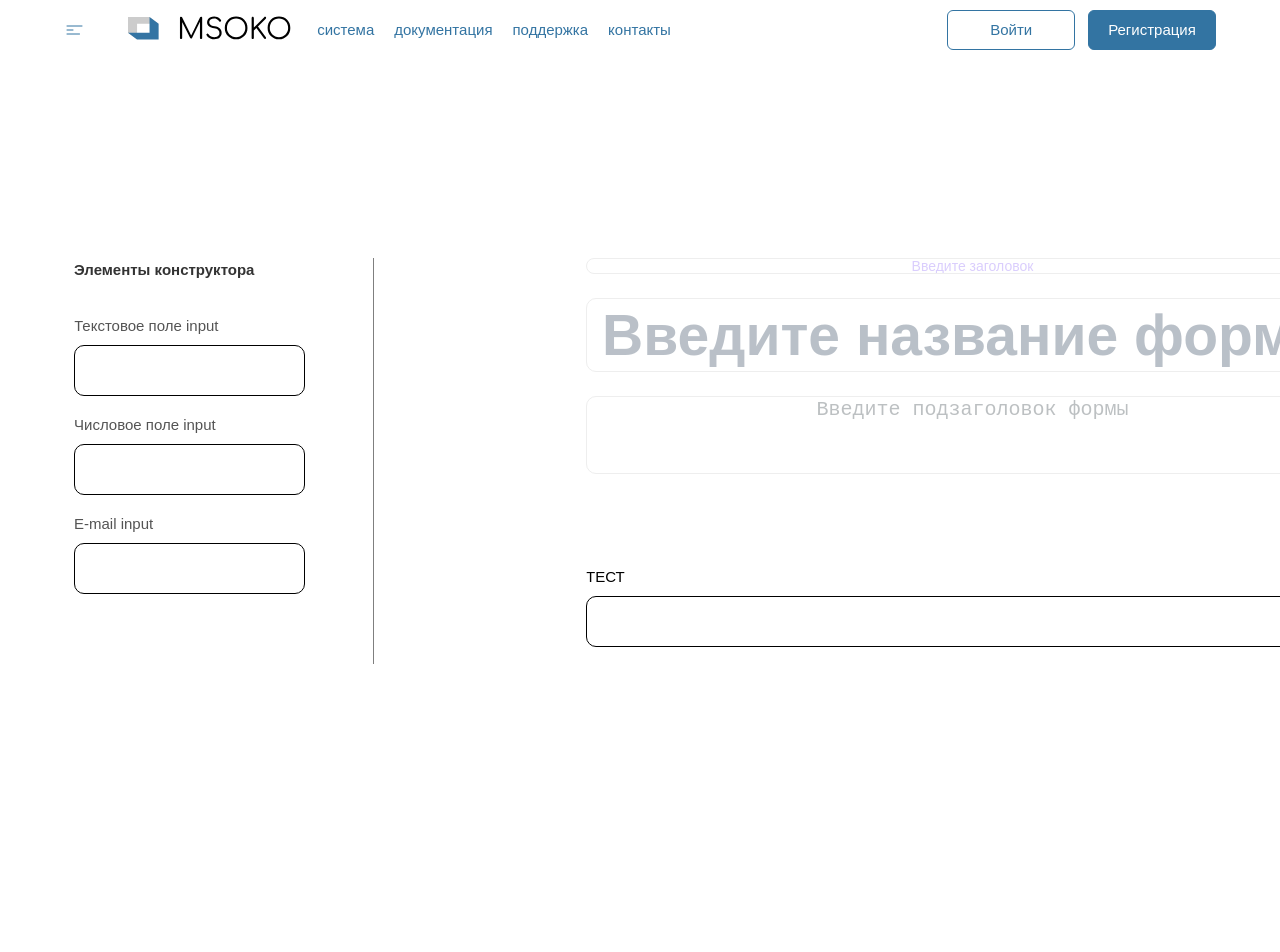
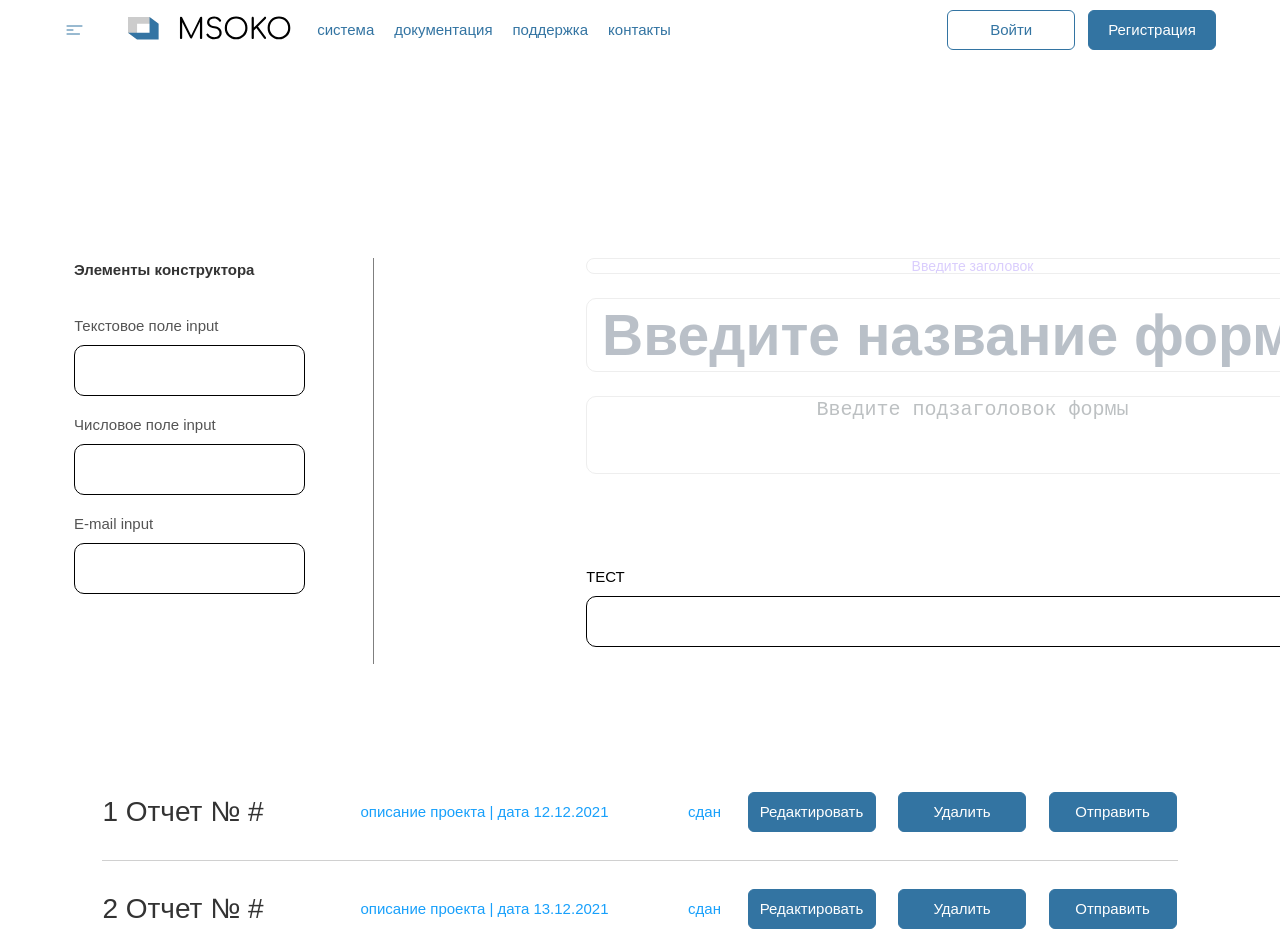
Before and after one commit to NISONovosibirsk/niso-system, a React (Create React App) app: page / in a window 1280 px wide. Shown: the top 952 px of the page. Before the commit the page ends 800 px from the top, so only its background shows below. Built offline with nearby package versions, Linux system fonts and the light colour scheme.

Commit message:
feat: create saved forms list

```diff
--- a/src/App.tsx
+++ b/src/App.tsx
@@ -1,4 +1,4 @@
-import { FormConstructor, Header } from './components';
+import { FormConstructor, Header, SavedForms } from './components';
 
 function App() {
     return (
@@ -6,6 +6,7 @@ function App() {
             <div className='container'>
                 <Header />
                 <FormConstructor />
+                <SavedForms />
             </div>
         </div>
     );
--- /dev/null
+++ b/src/components/SavedForms/SavedFroms.scss
@@ -0,0 +1,3 @@
+.saved-forms {
+    padding: 100px 8%;
+}
--- /dev/null
+++ b/src/components/SavedForms/SavedFroms.tsx
@@ -0,0 +1,12 @@
+import { SavedFormsList } from '..';
+import './SavedFroms.scss';
+
+const SavedForms = () => {
+    return (
+        <section className='saved-forms'>
+            <SavedFormsList />
+        </section>
+    );
+};
+
+export default SavedForms;
--- /dev/null
+++ b/src/components/SavedFormsItem/SavedFormsItem.scss
@@ -0,0 +1,29 @@
+.saved-forms-item {
+    height: 96px;
+    width: 100%;
+    border-bottom: 1px solid #d0d0d0;
+    display: grid;
+    grid-template: 1fr / 24% 28% 8% 14% 14% 12%;
+    align-items: center;
+
+    &__title {
+        font-weight: 400;
+        font-size: 28px;
+        line-height: 32px;
+    }
+
+    &__subtitle {
+        font-weight: 500;
+        font-size: 15px;
+        line-height: 18px;
+        color: #18a0fb;
+    }
+
+    &__status {
+        font-weight: 500;
+        font-size: 15px;
+        line-height: 18px;
+        color: #18a0fb;
+        text-align: center;
+    }
+}
--- /dev/null
+++ b/src/components/SavedFormsItem/SavedFormsItem.tsx
@@ -0,0 +1,29 @@
+import { Button } from '..';
+import './SavedFormsItem.scss';
+
+const SavedFormsItem = ({
+    index,
+    item,
+}: {
+    index: number;
+    item: {
+        title: string;
+        subtitle: string;
+        date: string;
+    };
+}) => {
+    return (
+        <li className='saved-forms-item'>
+            <h2 className='saved-forms-item__title'>{`${index + 1}   ${
+                item.title
+            }`}</h2>
+            <p className='saved-forms-item__subtitle'>{`${item.subtitle}  |  дата ${item.date}`}</p>
+            <p className='saved-forms-item__status'>сдан</p>
+            <Button title='Редактировать' type='filled' />
+            <Button title='Удалить' type='filled' />
+            <Button title='Отправить' type='filled' />
+        </li>
+    );
+};
+
+export default SavedFormsItem;
--- /dev/null
+++ b/src/components/SavedFormsList/SavedFormsList.scss
@@ -0,0 +1,5 @@
+.saved-forms-list {
+    list-style: none;
+    padding: 0;
+    margin: 0;
+}
--- /dev/null
+++ b/src/components/SavedFormsList/SavedFormsList.tsx
@@ -0,0 +1,32 @@
+import { SavedFormsItem } from '..';
+import './SavedFormsList.scss';
+
+const SavedFormsList = () => {
+    const initialForms = [
+        {
+            title: 'Отчет № #',
+            subtitle: 'описание проекта',
+            date: '12.12.2021',
+        },
+        {
+            title: 'Отчет № #',
+            subtitle: 'описание проекта',
+            date: '13.12.2021',
+        },
+        {
+            title: 'Отчет № #',
+            subtitle: 'описание проекта',
+            date: '14.12.2021',
+        },
+    ];
+
+    return (
+        <ul className='saved-forms-list'>
+            {initialForms.map((item, index) => (
+                <SavedFormsItem index={index} item={item} />
+            ))}
+        </ul>
+    );
+};
+
+export default SavedFormsList;
--- a/src/components/index.ts
+++ b/src/components/index.ts
@@ -8,6 +8,9 @@ export { default as FormElement } from './FormElement/FormElement';
 export { default as FormElements } from './FormElements/FormElements';
 export { default as Header } from './Header/Header';
 export { default as Register } from './Register/Register';
+export { default as SavedForms } from './SavedForms/SavedFroms';
+export { default as SavedFormsItem } from './SavedFormsItem/SavedFormsItem';
+export { default as SavedFormsList } from './SavedFormsList/SavedFormsList';
 export { default as Sidebar } from './Sidebar/Sidebar';
 
 export { default as Slider } from './Slider/Slider';
```
